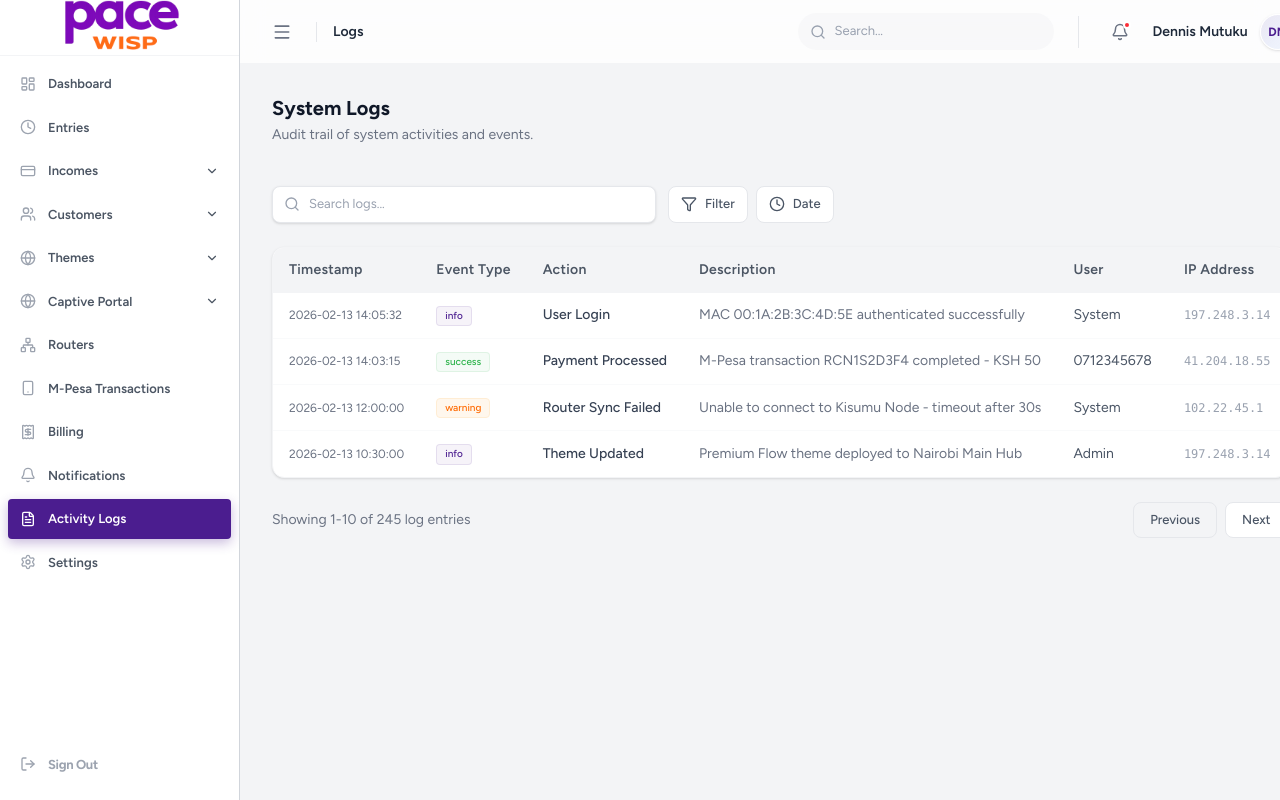
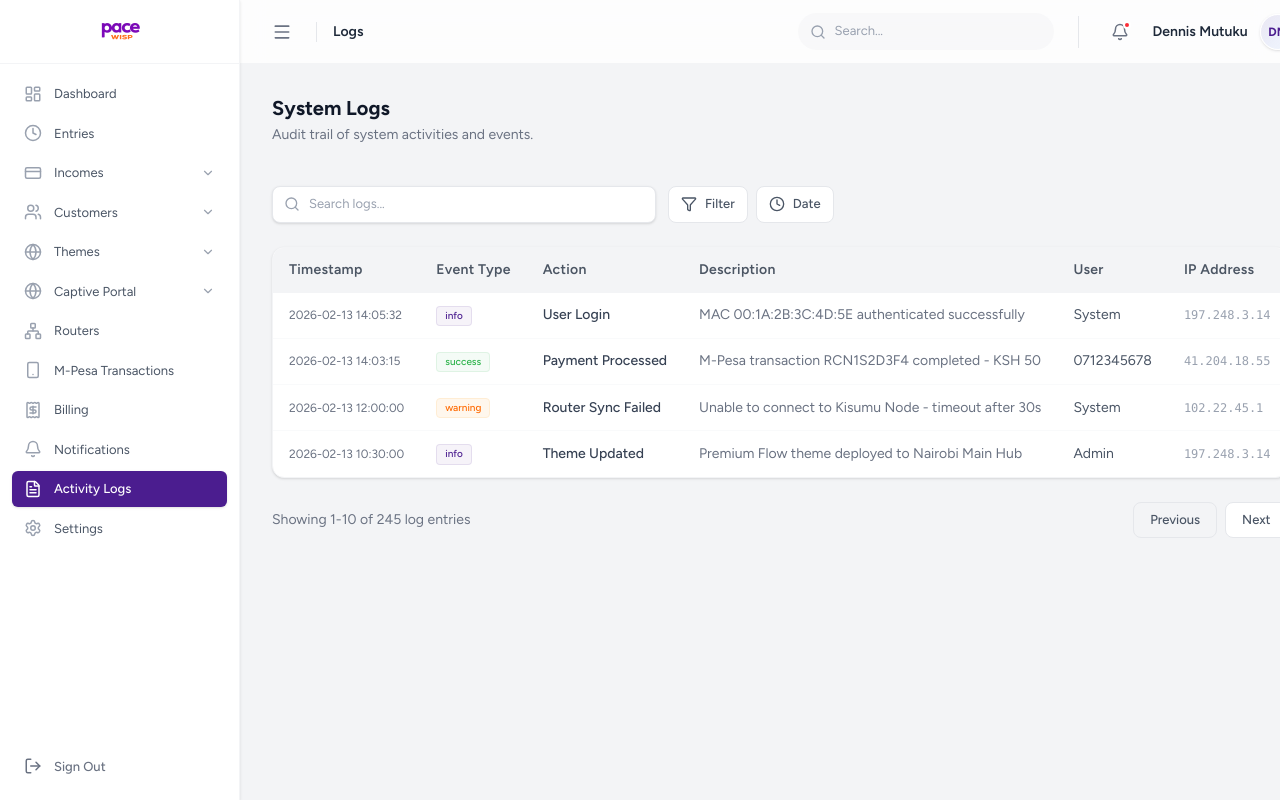
Before and after one commit to dennismutuku2005/pacewebsite, a Next.js app in the folder isphotspotportal/: page /dashboard/logs in a window 1280 px wide. Shown: the top 800 px of the page. Built offline with nearby package versions, Linux system fonts and the light colour scheme.

Commit message:
Auto-update: Sidebar.js

```diff
--- a/isphotspotportal/src/components/Sidebar.js
+++ b/isphotspotportal/src/components/Sidebar.js
@@ -12,7 +12,7 @@ import {
 import { cn } from '@/lib/utils'
 import { Modal } from '@/components/Modal'
 
-export function Sidebar({ isSidebarOpen, pathname }) {
+export function Sidebar({ isSidebarOpen, setIsSidebarOpen, isMobile, pathname }) {
     const [openMenus, setOpenMenus] = useState([])
     const [showLogoutModal, setShowLogoutModal] = useState(false)
 
@@ -68,61 +68,75 @@ export function Sidebar({ isSidebarOpen, pathname }) {
         { id: 'settings', name: 'Settings', href: '/dashboard/settings', icon: Settings },
     ]
 
+    const sidebarClass = isMobile
+        ? cn(
+            "fixed inset-y-0 left-0 z-50 bg-white border-r border-gray-100 transition-transform duration-300 w-64 shadow-xl",
+            isSidebarOpen ? "translate-x-0" : "-translate-x-full"
+        )
+        : cn(
+            "fixed inset-y-0 left-0 z-50 bg-white border-r border-gray-100 transition-all duration-300 shadow-sm",
+            isSidebarOpen ? "w-60" : "w-16"
+        );
+
+    const showText = isMobile || isSidebarOpen;
+
     return (
         <>
-            <aside className={cn(
-                "fixed inset-y-0 left-0 z-50 bg-white border-r border-pace-border transition-all duration-300 shadow-none",
-                isSidebarOpen ? "w-60" : "w-16"
-            )}>
+            <aside className={sidebarClass}>
                 {/* Logo Section */}
-                <div className="h-14 flex items-center justify-center border-b border-gray-100">
-                    <Link href="/dashboard" className="flex items-center justify-center">
-                        <Image
-                            src="/logoc.png"
-                            alt="Pace"
-                            width={isSidebarOpen ? 100 : 32}
-                            height={isSidebarOpen ? 32 : 32}
-                            className={cn("h-auto w-auto object-contain transition-all", isSidebarOpen ? "scale-[0.6]" : "scale-100")}
-                            priority
-                        />
+                <div className="h-16 flex items-center justify-center border-b border-gray-100">
+                    <Link href="/dashboard" className="flex items-center justify-center gap-2">
+                        {/* Placeholder for Logo if image fails or just use text if preferred */}
+                        {showText ? (
+                            <Image
+                                src="/logoc.png"
+                                alt="Pace"
+                                width={100}
+                                height={32}
+                                className="h-8 w-auto object-contain"
+                                priority
+                            />
+                        ) : (
+                            <Image
+                                src="/logoc.png"
+                                alt="Pace"
+                                width={32}
+                                height={32}
+                                className="h-6 w-auto object-contain"
+                                priority
+                            />
+                        )}
                     </Link>
                 </div>
 
                 {/* Navigation */}
-                <nav className="p-2 space-y-1 overflow-y-auto max-h-[calc(100vh-8rem)]">
+                <nav className="p-3 space-y-1 overflow-y-auto max-h-[calc(100vh-8rem)] scrollbar-hide">
                     {navigation.map((item) => {
                         const isActive = pathname === item.href || item.children?.some(child => child.href === pathname);
                         const isExpanded = openMenus.includes(item.id);
 
                         return (
-                            <div key={item.id} className="space-y-1">
+                            <div key={item.id} className="space-y-0.5">
                                 {item.children ? (
-                                    <div className="space-y-1">
+                                    <div className="space-y-0.5">
                                         <button
                                             onClick={() => toggleMenu(item.id)}
                                             className={cn(
-                                                "w-full flex items-center gap-3 px-3 py-2.5 rounded transition-all group relative",
-                                                isActive && !isExpanded ? "bg-pace-purple/5 text-pace-purple" : "text-admin-label hover:bg-gray-50 hover:text-admin-value"
+                                                "w-full flex items-center gap-3 px-3 py-2 rounded-md transition-all group relative text-[13px]",
+                                                isActive && !isExpanded ? "bg-pace-purple/10 text-pace-purple font-medium" : "text-gray-600 hover:bg-gray-50 hover:text-gray-900"
                                             )}
                                         >
-                                            <item.icon size={16} className={cn("shrink-0", isActive ? "text-pace-purple" : "text-admin-dim group-hover:text-admin-value")} />
-                                            {isSidebarOpen && (
-                                                <div className="flex-1 flex items-center justify-between">
-                                                    <div className="flex items-center gap-2">
-                                                        <span className="font-semibold">{item.name}</span>
-                                                        {item.badge && (
-                                                            <span className="text-[9px] px-1.5 py-0.5 rounded-full font-black min-w-[18px] text-center bg-pace-purple text-white">
-                                                                {item.badge}
-                                                            </span>
-                                                        )}
-                                                    </div>
-                                                    <ChevronDown size={14} className={cn("transition-transform", isExpanded ? "rotate-180" : "")} />
+                                            <item.icon size={18} className={cn("shrink-0", isActive ? "text-pace-purple" : "text-gray-400 group-hover:text-gray-600")} />
+                                            {showText && (
+                                                <div className="flex-1 flex items-center justify-between transition-opacity duration-200">
+                                                    <span className="truncate">{item.name}</span>
+                                                    <ChevronDown size={14} className={cn("transition-transform duration-200 text-gray-400", isExpanded ? "rotate-180" : "")} />
                                                 </div>
                                             )}
                                         </button>
                                         {/* Submenu */}
-                                        {isSidebarOpen && isExpanded && (
-                                            <div className="ml-9 space-y-1 border-l border-gray-100 pl-2">
+                                        {showText && isExpanded && (
+                                            <div className="ml-4 space-y-0.5 border-l border-gray-100 pl-2 my-1">
                                                 {item.children.map((child) => {
                                                     const isChildActive = pathname === child.href;
                                                     return (
@@ -130,10 +144,10 @@ export function Sidebar({ isSidebarOpen, pathname }) {
                                                             key={child.name}
                                                             href={child.href}
                                                             className={cn(
-                                                                "block px-3 py-2 rounded text-[12px] transition-all",
+                                                                "block px-3 py-2 rounded-md text-[12px] transition-all",
                                                                 isChildActive
-                                                                    ? "bg-pace-purple/5 text-pace-purple font-bold"
-                                                                    : "text-admin-dim hover:text-admin-value hover:bg-gray-50"
+                                                                    ? "text-pace-purple font-medium bg-pace-purple/5"
+                                                                    : "text-gray-500 hover:text-gray-900 hover:bg-gray-50"
                                                             )}
                                                         >
                                                             {child.name}
@@ -147,20 +161,20 @@ export function Sidebar({ isSidebarOpen, pathname }) {
                                     <Link
                                         href={item.href}
                                         className={cn(
-                                            "flex items-center gap-3 px-3 py-2.5 rounded transition-all group relative",
+                                            "flex items-center gap-3 px-3 py-2 rounded-md transition-all group relative text-[13px]",
                                             isActive
-                                                ? "bg-pace-purple text-white shadow-[0_4px_12px_rgba(75,29,143,0.3)]"
-                                                : "text-admin-label hover:bg-gray-50 hover:text-admin-value"
+                                                ? "bg-pace-purple text-white shadow-sm font-medium"
+                                                : "text-gray-600 hover:bg-gray-50 hover:text-gray-900"
                                         )}
                                     >
-                                        <item.icon size={16} className={cn("shrink-0", isActive ? "text-white" : "text-admin-dim group-hover:text-admin-value")} />
-                                        {isSidebarOpen && (
-                                            <div className="flex-1 flex items-center justify-between">
-                                                <span className="font-semibold">{item.name}</span>
+                                        <item.icon size={18} className={cn("shrink-0", isActive ? "text-white" : "text-gray-400 group-hover:text-gray-600")} />
+                                        {showText && (
+                                            <div className="flex-1 flex items-center justify-between whitespace-nowrap overflow-hidden transition-opacity duration-200">
+                                                <span>{item.name}</span>
                                                 {item.badge && (
                                                     <span className={cn(
-                                                        "text-[9px] px-1.5 py-0.5 rounded-full font-black min-w-[18px] text-center",
-                                                        isActive ? "bg-white text-pace-purple" : "bg-pace-purple text-white"
+                                                        "text-[10px] px-1.5 py-0.5 rounded-full font-medium min-w-[20px] text-center",
+                                                        isActive ? "bg-white/20 text-white" : "bg-pace-purple/10 text-pace-purple"
                                                     )}>
                                                         {item.badge}
                                                     </span>
@@ -174,13 +188,13 @@ export function Sidebar({ isSidebarOpen, pathname }) {
                     })}
                 </nav>
 
-                <div className="absolute bottom-4 w-full px-2">
+                <div className="absolute bottom-4 w-full px-3">
                     <button
                         onClick={() => setShowLogoutModal(true)}
-                        className="w-full flex items-center gap-3 px-3 py-2.5 text-admin-dim hover:text-red-600 transition-colors rounded hover:bg-red-50 font-bold text-[11px] tracking-tight"
+                        className="w-full flex items-center gap-3 px-3 py-2 text-gray-500 hover:text-red-600 transition-colors rounded-md hover:bg-red-50 text-[13px] font-medium"
                     >
-                        <LogOut size={16} />
-                        {isSidebarOpen && <span>Sign Out</span>}
+                        <LogOut size={18} />
+                        {showText && <span>Sign Out</span>}
                     </button>
                 </div>
             </aside>
@@ -189,22 +203,21 @@ export function Sidebar({ isSidebarOpen, pathname }) {
             <Modal
                 isOpen={showLogoutModal}
                 onClose={() => setShowLogoutModal(false)}
-                title="Sign Out?"
-                maxWidth="max-w-md"
+                title="Sign Out"
+                maxWidth="max-w-sm"
                 footer={
                     <>
                         <button
                             onClick={() => setShowLogoutModal(false)}
-                            className="px-6 py-2 border border-gray-200 text-admin-label rounded-lg font-bold text-[11px] hover:bg-gray-50 transition-all uppercase tracking-wider"
+                            className="px-4 py-2 border border-gray-200 text-gray-600 rounded-lg text-xs font-medium hover:bg-gray-50 transition-all"
                         >
                             Cancel
                         </button>
                         <button
                             onClick={() => {
-                                // Add logout logic here if needed, like clearing session
                                 window.location.href = '/login';
                             }}
-                            className="px-8 py-2 bg-red-600 text-white rounded-lg font-bold text-[11px] hover:bg-red-700 transition-all shadow-md uppercase tracking-wider"
+                            className="px-4 py-2 bg-red-600 text-white rounded-lg text-xs font-medium hover:bg-red-700 transition-all shadow-sm"
                         >
                             Sign Out
                         </button>
@@ -212,8 +225,8 @@ export function Sidebar({ isSidebarOpen, pathname }) {
                 }
             >
                 <div className="p-1">
-                    <p className="text-[13px] text-admin-label font-medium leading-relaxed">
-                        Are you sure you want to sign out? You will need to sign in again to access the portal.
+                    <p className="text-sm text-gray-600 leading-relaxed">
+                        Are you sure you want to sign out?
                     </p>
                 </div>
             </Modal>
```
